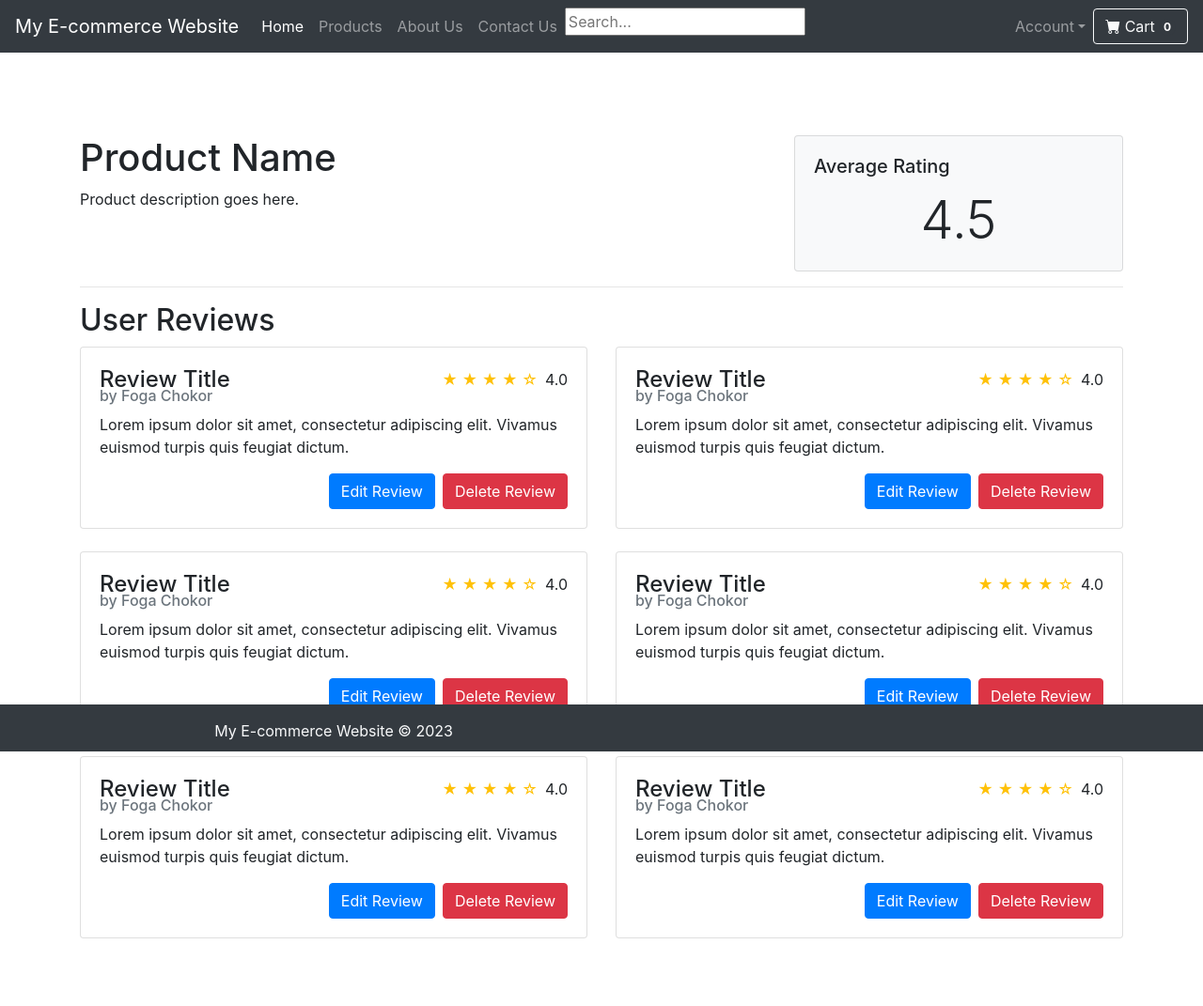
After one commit to reshmaissac/reviewApp, a Django app: template products/templates/products/productReview.html in a window 1280 px wide. The commit adds this page. Shown: the whole page at 94% size. Run offline with Django 4.2, Linux system fonts and the light colour scheme; the template is opened without the code that fills it, so the values that code supplies are empty; some libraries are stand-ins or nearby versions.

Commit message:
Updated product001, added productReview and contactUs

```diff
--- /dev/null
+++ b/products/templates/products/productReview.html
@@ -0,0 +1,165 @@
+{% extends "home/base.html" %} {% block content %}
+<!-- Product Description and Rating Section-->
+<br /><br />
+<section class="container my-5">
+  <div class="row">
+    <div class="col-md-8">
+      <h1>Product Name</h1>
+      <p>Product description goes here.</p>
+    </div>
+    <div class="col-md-4">
+      <div class="card bg-light">
+        <div class="card-body">
+          <h5 class="card-title">Average Rating</h5>
+          <p class="card-text display-4 text-center">4.5</p>
+        </div>
+      </div>
+    </div>
+  </div>
+  <!-- User Reviews Section -->
+  <hr />
+
+  <h2>User Reviews</h2>
+  <!-- Review Box -->
+  <div class="row">
+    <!-- Review -->
+    <div class="col-md-6 mb-4">
+      <div class="card">
+        <div class="card-body">
+          <div class="d-flex justify-content-between">
+            <h4 class="card-title mb-0">Review Title</h4>
+            <div class="d-flex align-items-center">
+              <span class="text-warning">&#9733; &#9733; &#9733; &#9733; &#9734;</span>
+              <span class="ml-2">4.0</span>
+            </div>
+          </div>
+          <h6 class="card-subtitle mb-2 text-muted">by Foga Chokor</h6>
+          <p class="card-text">
+            Lorem ipsum dolor sit amet, consectetur adipiscing elit. Vivamus euismod turpis quis
+            feugiat dictum.
+          </p>
+          <div class="d-flex justify-content-end">
+            <button class="btn btn-primary mr-2">Edit Review</button>
+            <button class="btn btn-danger">Delete Review</button>
+          </div>
+        </div>
+      </div>
+    </div>
+    <!-- Review -->
+    <div class="col-md-6 mb-4">
+      <div class="card">
+        <div class="card-body">
+          <div class="d-flex justify-content-between">
+            <h4 class="card-title mb-0">Review Title</h4>
+            <div class="d-flex align-items-center">
+              <span class="text-warning">&#9733; &#9733; &#9733; &#9733; &#9734;</span>
+              <span class="ml-2">4.0</span>
+            </div>
+          </div>
+          <h6 class="card-subtitle mb-2 text-muted">by Foga Chokor</h6>
+          <p class="card-text">
+            Lorem ipsum dolor sit amet, consectetur adipiscing elit. Vivamus euismod turpis quis
+            feugiat dictum.
+          </p>
+          <div class="d-flex justify-content-end">
+            <button class="btn btn-primary mr-2">Edit Review</button>
+            <button class="btn btn-danger">Delete Review</button>
+          </div>
+        </div>
+      </div>
+    </div>
+    <!-- Review -->
+    <div class="col-md-6 mb-4">
+      <div class="card">
+        <div class="card-body">
+          <div class="d-flex justify-content-between">
+            <h4 class="card-title mb-0">Review Title</h4>
+            <div class="d-flex align-items-center">
+              <span class="text-warning">&#9733; &#9733; &#9733; &#9733; &#9734;</span>
+              <span class="ml-2">4.0</span>
+            </div>
+          </div>
+          <h6 class="card-subtitle mb-2 text-muted">by Foga Chokor</h6>
+          <p class="card-text">
+            Lorem ipsum dolor sit amet, consectetur adipiscing elit. Vivamus euismod turpis quis
+            feugiat dictum.
+          </p>
+          <div class="d-flex justify-content-end">
+            <button class="btn btn-primary mr-2">Edit Review</button>
+            <button class="btn btn-danger">Delete Review</button>
+          </div>
+        </div>
+      </div>
+    </div>
+    <!-- Review -->
+    <div class="col-md-6 mb-4">
+      <div class="card">
+        <div class="card-body">
+          <div class="d-flex justify-content-between">
+            <h4 class="card-title mb-0">Review Title</h4>
+            <div class="d-flex align-items-center">
+              <span class="text-warning">&#9733; &#9733; &#9733; &#9733; &#9734;</span>
+              <span class="ml-2">4.0</span>
+            </div>
+          </div>
+          <h6 class="card-subtitle mb-2 text-muted">by Foga Chokor</h6>
+          <p class="card-text">
+            Lorem ipsum dolor sit amet, consectetur adipiscing elit. Vivamus euismod turpis quis
+            feugiat dictum.
+          </p>
+          <div class="d-flex justify-content-end">
+            <button class="btn btn-primary mr-2">Edit Review</button>
+            <button class="btn btn-danger">Delete Review</button>
+          </div>
+        </div>
+      </div>
+    </div>
+    <!-- Review -->
+    <div class="col-md-6 mb-4">
+      <div class="card">
+        <div class="card-body">
+          <div class="d-flex justify-content-between">
+            <h4 class="card-title mb-0">Review Title</h4>
+            <div class="d-flex align-items-center">
+              <span class="text-warning">&#9733; &#9733; &#9733; &#9733; &#9734;</span>
+              <span class="ml-2">4.0</span>
+            </div>
+          </div>
+          <h6 class="card-subtitle mb-2 text-muted">by Foga Chokor</h6>
+          <p class="card-text">
+            Lorem ipsum dolor sit amet, consectetur adipiscing elit. Vivamus euismod turpis quis
+            feugiat dictum.
+          </p>
+          <div class="d-flex justify-content-end">
+            <button class="btn btn-primary mr-2">Edit Review</button>
+            <button class="btn btn-danger">Delete Review</button>
+          </div>
+        </div>
+      </div>
+    </div>
+    <!-- Review -->
+    <div class="col-md-6 mb-4">
+      <div class="card">
+        <div class="card-body">
+          <div class="d-flex justify-content-between">
+            <h4 class="card-title mb-0">Review Title</h4>
+            <div class="d-flex align-items-center">
+              <span class="text-warning">&#9733; &#9733; &#9733; &#9733; &#9734;</span>
+              <span class="ml-2">4.0</span>
+            </div>
+          </div>
+          <h6 class="card-subtitle mb-2 text-muted">by Foga Chokor</h6>
+          <p class="card-text">
+            Lorem ipsum dolor sit amet, consectetur adipiscing elit. Vivamus euismod turpis quis
+            feugiat dictum.
+          </p>
+          <div class="d-flex justify-content-end">
+            <button class="btn btn-primary mr-2">Edit Review</button>
+            <button class="btn btn-danger">Delete Review</button>
+          </div>
+        </div>
+      </div>
+    </div>
+  </div>
+</section>
+{% endblock %}
```
Also changed, not shown: home/templates/home/contactUs.html (added, +41 -0 lines), products/templates/products/product001.html (+33 -26 lines), requirements.txt (added).
